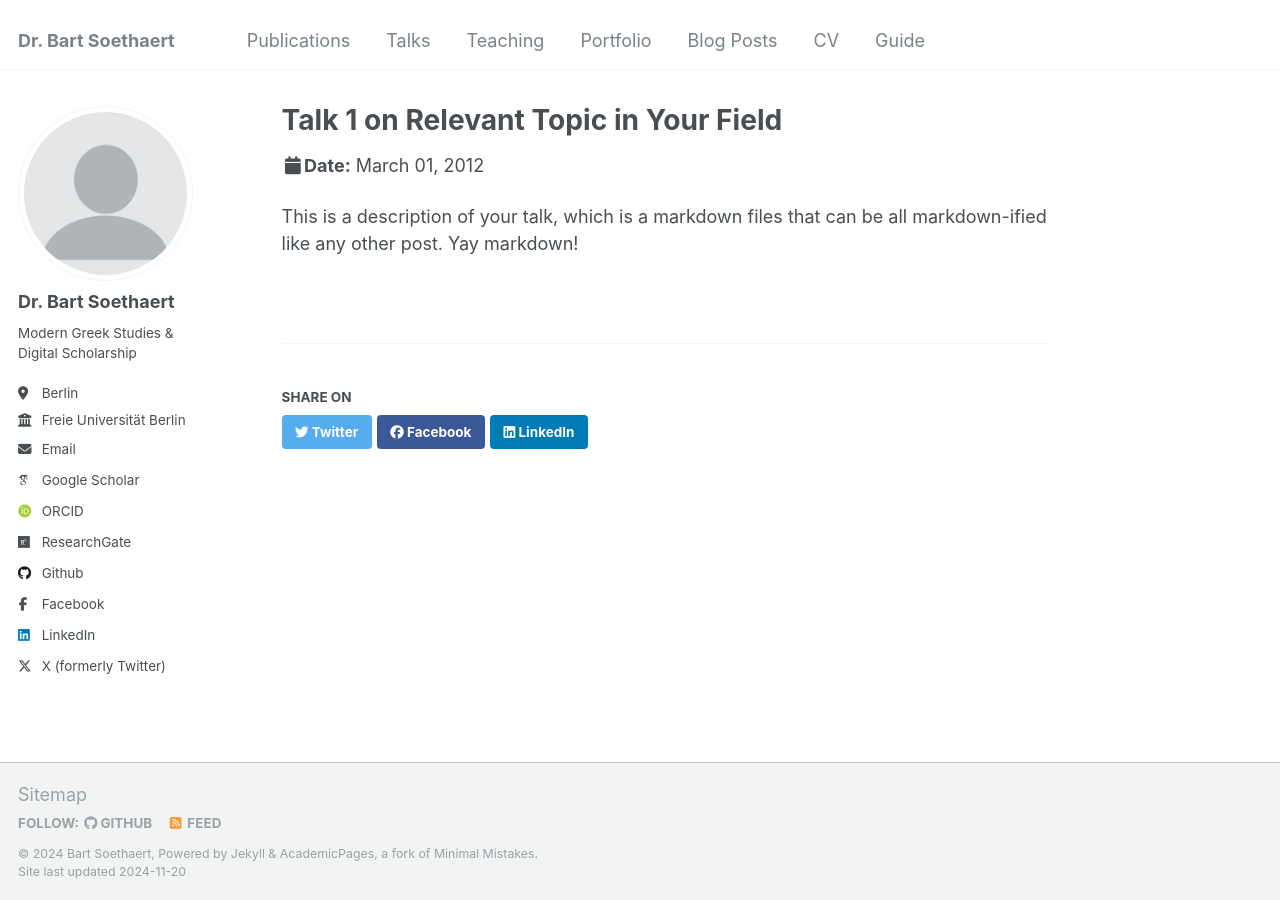
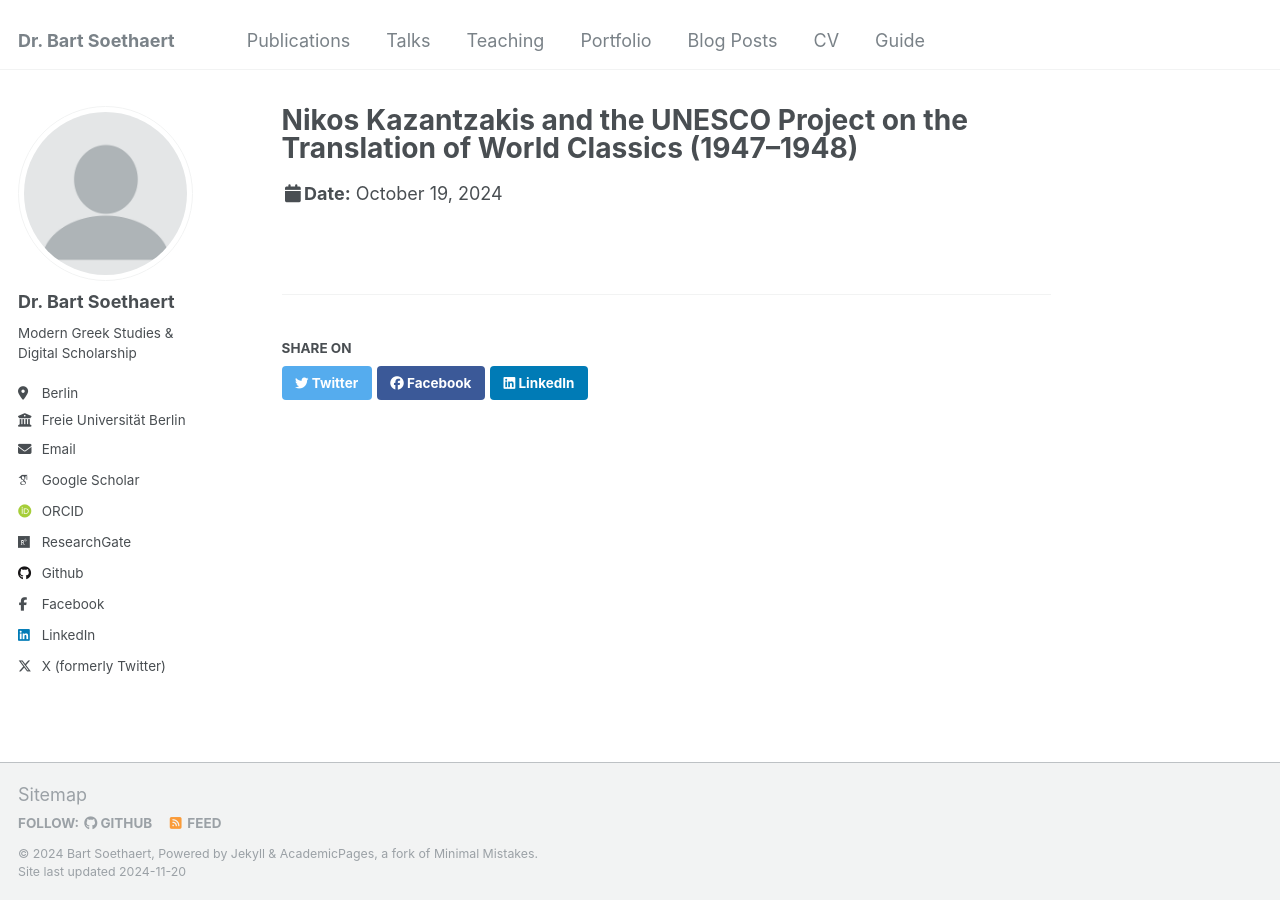
Before and after one commit to bartsoethaert/bartsoethaert.github.io, a Jekyll site: the page built from _talks/2012-03-01-talk-1.md, in a window 1280 px wide. Built offline with Jekyll 4.4.1, drawn with Linux system fonts in a browser that asks for light colours; some web fonts are replaced.

Commit message:
Update 2012-03-01-talk-1.md

```diff
--- a/_talks/2012-03-01-talk-1.md
+++ b/_talks/2012-03-01-talk-1.md
@@ -1,11 +1,9 @@
 ---
-title: "Talk 1 on Relevant Topic in Your Field"
+title: "Nikos Kazantzakis and the UNESCO Project on the Translation of World Classics (1947–1948)"
 collection: talks
 type: "Talk"
 permalink: /talks/2012-03-01-talk-1
-venue: "UC San Francisco, Department of Testing"
-date: 2012-03-01
-location: "San Francisco, California"
+venue: "MGSA Symposium 2024 (Princeton University)"
+date: 2024-10-19
+location: "Princeton, New Jersey"
 ---
-
-This is a description of your talk, which is a markdown files that can be all markdown-ified like any other post. Yay markdown!
```
